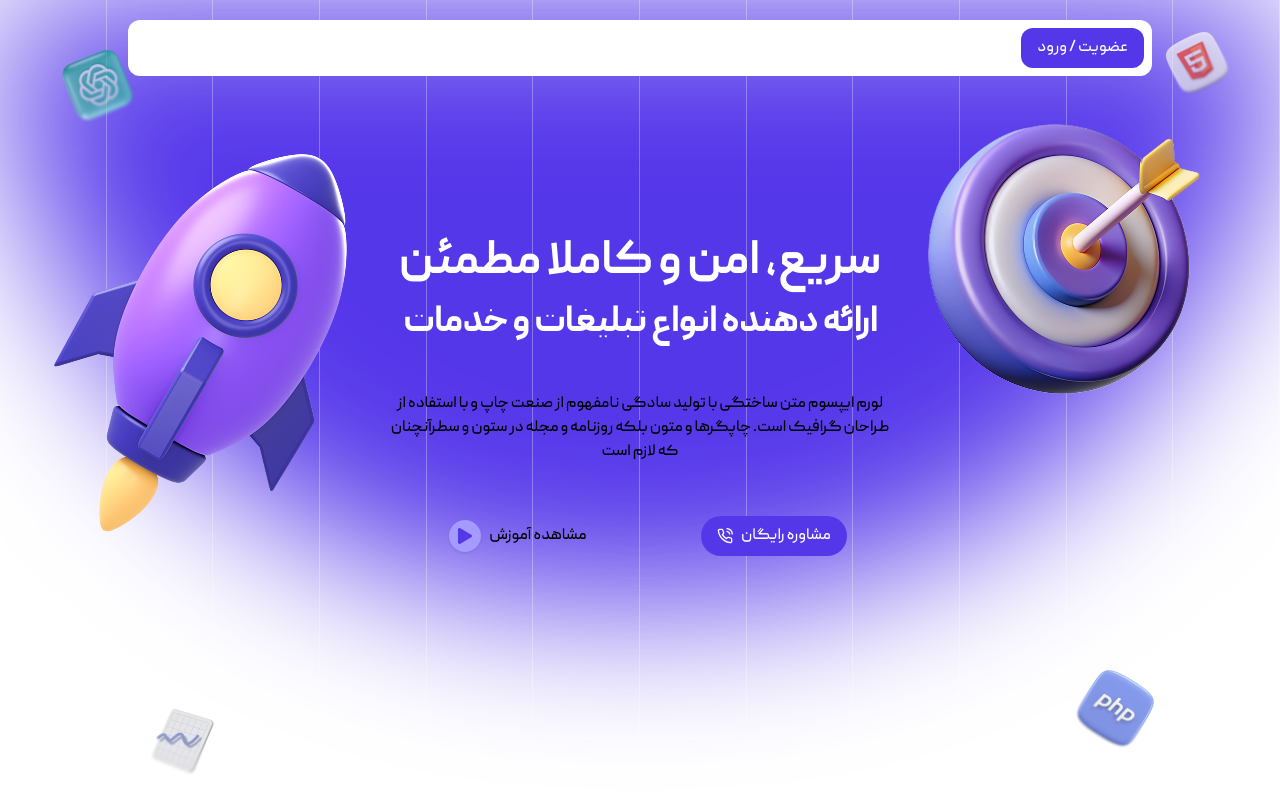
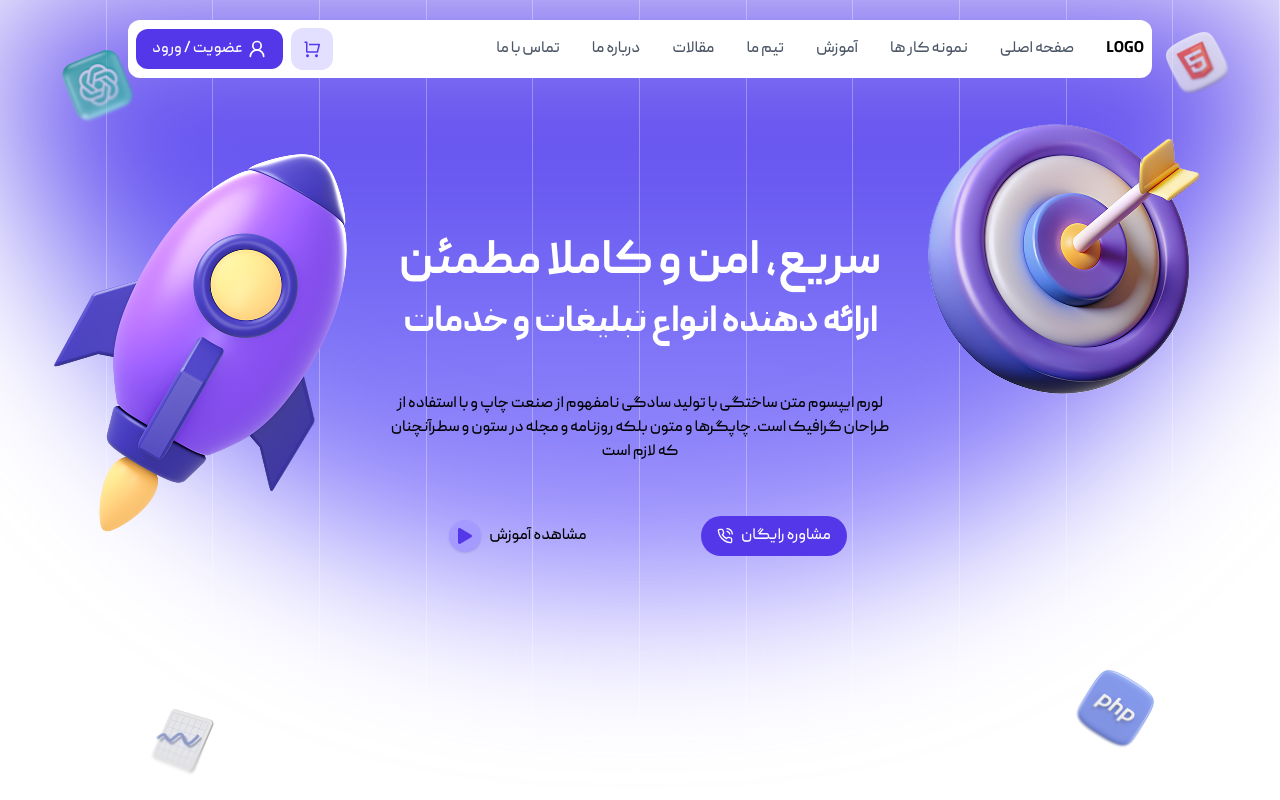
Before and after one commit to commando-dragon/dragon-landing-react, a React (Vite) app: page / in a window 1280 px wide. Built offline with nearby package versions, Linux system fonts and the light colour scheme.

Commit message:
feat: add initial top bar menu

```diff
--- a/src/components/HeroSection/HeroSection.tsx
+++ b/src/components/HeroSection/HeroSection.tsx
@@ -17,7 +17,7 @@ const HeroSection = () => {
       {/* Background */}
       <div className="w-full h-full flex absolute top-0 left-0 -z-10">
         {columns}
-        <div className="absolute top-0 right-0 left-0 w-full h-3/4 rounded-b-full -z-10 bg-primary-500 blur-[80px] opacity-100"></div>
+        <div className="absolute top-0 right-0 left-0 w-full h-3/4 rounded-b-full -z-10 blur-[80px] opacity-100 bg-linear-to-b from-primary-500 to-primary-300"></div>
       </div>
 
       {/* Content */}
--- a/src/components/Topbar/Topbar.tsx
+++ b/src/components/Topbar/Topbar.tsx
@@ -1,12 +1,88 @@
+import { LuUserRound } from "react-icons/lu";
+import { RiShoppingCartLine } from "react-icons/ri";
+
 const Topbar = () => {
   return (
     <div className="bg-white p-2 rounded-xl fixed top-5 left-32 right-32 z-50">
-      <button
-        type="button"
-        className="py-2 px-4 bg-primary-500 text-white rounded-xl hover:scale-95 transition cursor-pointer"
-      >
-        عضویت / ورود
-      </button>
+      <div className="flex items-center justify-between">
+        <div className="flex items-center gap-8">
+          <h1>LOGO</h1>
+          <ul className="flex items-center gap-8">
+            <li>
+              <a
+                href="#"
+                className="text-gray-600 hover:text-primary-500 transition text-base font-medium"
+              >
+                صفحه اصلی
+              </a>
+            </li>
+            <li>
+              <a
+                href="#"
+                className="text-gray-600 hover:text-primary-500 transition text-base font-medium"
+              >
+                نمونه کار ها
+              </a>
+            </li>
+            <li>
+              <a
+                href="#"
+                className="text-gray-600 hover:text-primary-500 transition text-base font-medium"
+              >
+                آموزش
+              </a>
+            </li>
+            <li>
+              <a
+                href="#"
+                className="text-gray-600 hover:text-primary-500 transition text-base font-medium"
+              >
+                تیم ما
+              </a>
+            </li>
+            <li>
+              <a
+                href="#"
+                className="text-gray-600 hover:text-primary-500 transition text-base font-medium"
+              >
+                مقالات
+              </a>
+            </li>
+            <li>
+              <a
+                href="#"
+                className="text-gray-600 hover:text-primary-500 transition text-base font-medium"
+              >
+                درباره ما
+              </a>
+            </li>
+            <li>
+              <a
+                href="#"
+                className="text-gray-600 hover:text-primary-500 transition text-base font-medium"
+              >
+                تماس با ما
+              </a>
+            </li>
+          </ul>
+        </div>
+
+        <div className="flex items-center gap-2">
+          <button
+            type="button"
+            className="p-3 bg-primary-100 rounded-xl text-primary-500 text-lg hover:bg-primary-500 hover:text-white transition cursor-pointer"
+          >
+            <RiShoppingCartLine />
+          </button>
+          <button
+            type="button"
+            className="py-2 px-4 bg-primary-500 text-white rounded-xl hover:scale-95 transition cursor-pointer flex items-center gap-1"
+          >
+            <LuUserRound size={20} />
+            عضویت / ورود
+          </button>
+        </div>
+      </div>
     </div>
   );
 };
```
